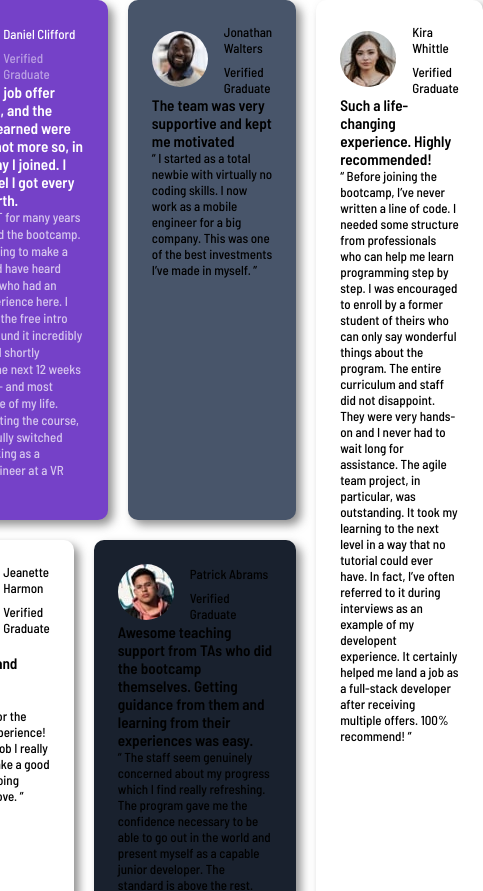
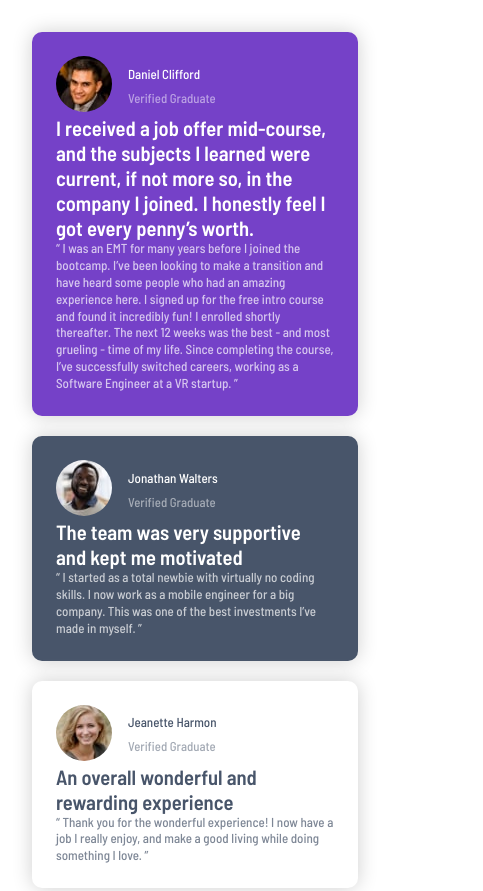
Before and after one commit to mperetto/SASS-testimonials-grid-section, a plain HTML site: page index.html in a window 390 px wide. Shown: the top 891 px of the page, 483 px wide, since content can reach past the window. Drawn offline with Linux system fonts and the light colour scheme.

Commit message:
Fixed css grid and added responsive media queries.

```diff
--- a/style/style.scss
+++ b/style/style.scss
@@ -38,21 +38,43 @@ body {
 .attribution { font-size: 11px; text-align: center; }
 .attribution a { color: hsl(228, 45%, 44%); }
 
+.wrapper {
+    padding: 32px;
+}
+
 .container {
-    max-width: 720px;
+    max-width: 1050px;
     margin: auto;
+}
+
+.mr-b-16 {
+    margin-bottom: 8px;
 }
 
 section.testimonials {
     display: grid;
     grid-gap: 20px;
-    //grid-template-columns: 2fr 2fr 2fr 1fr;
-    grid-template-columns: repeat(4, 1fr );
-    grid-template-rows: repeat(2, minmax(0, 1fr));
+    grid-template-columns: repeat(9, 1fr);
+    grid-template-rows: repeat(2, auto);
+    grid-template-areas:
+    "d d d d d j j k k k"
+    "je je p p p p p k k k";
     .review {
+        position: relative;
         padding: 24px;
         border-radius: 10px;
-        box-shadow: 5px 5px 10px rgba(73, 73, 73, 0.603);
+        box-shadow: 0px 0px 20px var(--light-gray);
+        display: flex;
+        flex-direction: column;
+        justify-content: space-between;
+        z-index: 1;
+        .quote {
+            z-index: -1;
+            position: absolute;
+            top: 0;
+            right: 0;
+            transform: translateX(-50%);
+        }
         .profile {
             display: flex;
             flex-direction: row;
@@ -68,50 +90,83 @@ section.testimonials {
             .info {
                 p.name {
                     margin-bottom: 8px;
+                    font-weight: 500;
                 }
                 p.status {
+                    font-size: .8rem;
+                }
+            }
+        }
+        .title {
+            font-weight: 600;
+            font-size: 1.1rem;
+        }
+        .description p {
+            line-height: 1.3;
+        }
 
-                }
+        @mixin color-opacity {
+            .profile .info p.status {
+                opacity: 0.5;
+            }
+            .description p {
+                opacity: 0.7;
             }
         }
 
         &:nth-child(1) { // Daniel
-            grid-column-start: 1;
-            grid-column-end: span 2;
+            grid-area: d;
             background: var(--moderate-violet);
-            .profile .info {
-                p.name {
-                    color: var(--white);
-                }
-                p.status {
-                    color: rgba(255, 255, 255, 0.5);
-                }
-            }
-            .title {
-                color: var(--white);
-            }
-            .description p {
-                color: rgba(255, 255, 255, 0.7);
-                line-height: 1.3;
-            }
+            color: var(--white);
+            @include color-opacity;
         }
         &:nth-child(2) {// Jonathan
+            grid-area: j;
             background: var(--very-dark-grayish-blue);
-            grid-row: 1 / 1;
-            grid-column: 3 / 3;
+            color: var(--white);
+            @include color-opacity;
+        }
+        &:nth-child(3) { // Jeanette
+            grid-area: je;
+            background: var(--white);
+            color: var(--very-dark-grayish-blue);
+            @include color-opacity;
+        }
+        &:nth-child(4) { // Patrick
+            grid-area: p;
+            background: var(--very-dark-blackish-blue);
+            color: var(--white);
+            @include color-opacity;
         }
         &:nth-child(5) { //Kira
-            grid-column-start: 4;
-            grid-row: 1 / span 2;
+            grid-area: k;
+            color: var(--very-dark-grayish-blue);
+            @include color-opacity;
         }
-        &:nth-child(4) { // Patrick
-            background: var(--very-dark-blackish-blue);
-            grid-row: 2 / 2;
-            grid-column: 2 / span 2;
-        }
-        &:nth-child(3) { // Jeanette
-            background: var(--white);
-            grid-row: 2 / 2;
-        }
+
     }
 }
+
+@media screen and (max-width: 900px) {
+    section.testimonials {
+        grid-template-columns: repeat(9, 1fr);
+        grid-template-rows: repeat(3, auto);
+        grid-template-areas:
+        "d d d d d d j j j"
+        "je je je p p p p p p"
+        "k k k k k k k k k";
+    }
+}
+
+@media screen and (max-width: 600px) {
+    section.testimonials {
+        grid-template-columns: 1fr;
+        grid-template-rows: repeat(5, auto);
+        grid-template-areas:
+        "d"
+        "j"
+        "je"
+        "p"
+        "k";
+    }
+}
```
Also changed, not shown: style/style.css, 1 other file.
